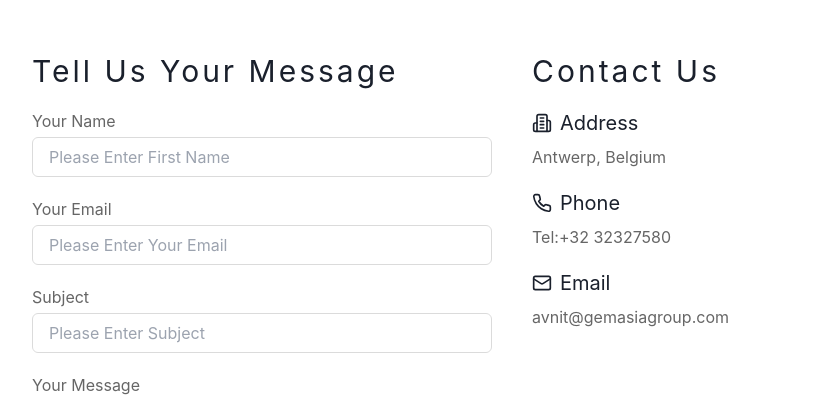
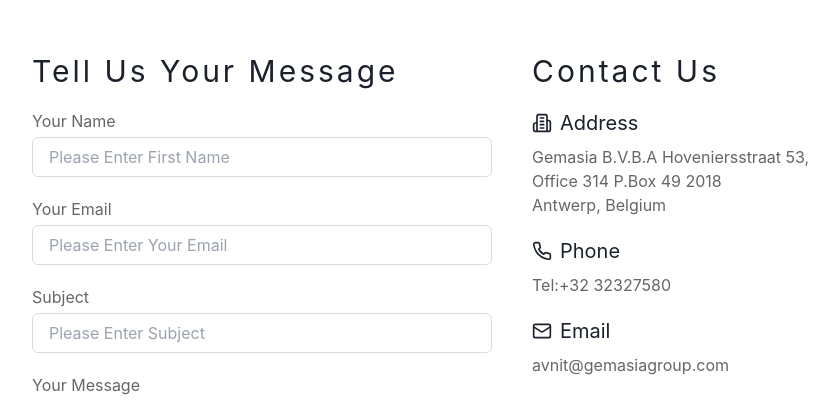
Before and after one commit to shailu7039/Gemasia, a React (Create React App) app: page /contact-us in a window 1280 px wide. Shown: the part 1351-1752 px from the top of the page, without its empty margins (128-967 px from the left). Built offline with nearby package versions, Linux system fonts and the light colour scheme.

Commit message:
some remove text

```diff
--- a/src/App.js
+++ b/src/App.js
@@ -1,5 +1,5 @@
 import { BrowserRouter as Router ,Routes,Route } from "react-router-dom";
-import React,{useEffect} from "react";
+import React,{} from "react";
 import { Navbar } from "./view/pages/navbar/Navbar";
 import { Footer } from "./view/pages/footer/Footer";
 import {Home} from "./view/pages/home/Home"
--- a/src/view/pages/aboutus/AboutUs.js
+++ b/src/view/pages/aboutus/AboutUs.js
@@ -1,7 +1,7 @@
 import React from 'react'
 import { AboutBanner } from './components/AboutBanner'
 import { AboutService } from './components/AboutService'
-import { AboutMission } from './components/AboutMission'
+// import { AboutMission } from './components/AboutMission'
 
 export const AboutUs = () => {
   return (
--- a/src/view/pages/collection/components/NonCertifiedDiamond.js
+++ b/src/view/pages/collection/components/NonCertifiedDiamond.js
@@ -1,6 +1,6 @@
 import React from 'react'
 import { Link } from 'react-router-dom'
-import { Select } from '@chakra-ui/react'
+// import { Select } from '@chakra-ui/react'
 import { CollectionBanner } from './CollectionBanner'
 export const NonCertifiedDiamond = () => {
   return (
--- a/src/view/pages/collection/components/ProductType.js
+++ b/src/view/pages/collection/components/ProductType.js
@@ -11,14 +11,14 @@ import {
     ModalBody,
     ModalCloseButton,
     useDisclosure,
-    Button,
+    // Button,
     FormControl,
     FormLabel
   } from '@chakra-ui/react'
 export const ProductType = () => {
     const { isOpen, onOpen, onClose } = useDisclosure()
     const initialRef = React.useRef(null)
-  const finalRef = React.useRef(null)
+    const finalRef = React.useRef(null)
     return (
         <div className='py-16'>
             <div className='flex justify-center items-center gap-10'>
--- a/src/view/pages/contact/components/ContactAddress.js
+++ b/src/view/pages/contact/components/ContactAddress.js
@@ -27,7 +27,7 @@ export const ContactAddress = () => {
         className="flex justify-center m-auto lg:py-20 md:py-10 py-8"
         data-aos="zoom-in"
       >
-        <iframe src="https://www.google.com/maps/embed?pb=!1m18!1m12!1m3!1d159791.75933951497!2d4.1929720600328295!3d51.26058146521626!2m3!1f0!2f0!3f0!3m2!1i1024!2i768!4f13.1!3m3!1m2!1s0x47c3f68ebfc3887d%3A0x3eaf448482a88ab8!2sAntwerp%2C%20Belgium!5e0!3m2!1sen!2sin!4v1739517341841!5m2!1sen!2sin" width="1200" height="450" style={{}} allowfullscreen="" loading="lazy" referrerpolicy="no-referrer-when-downgrade"></iframe>
+        <iframe src="https://www.google.com/maps/embed?pb=!1m18!1m12!1m3!1d2499.247983436896!2d4.414062292554123!3d51.21450725922028!2m3!1f0!2f0!3f0!3m2!1i1024!2i768!4f13.1!3m3!1m2!1s0x47c3f70251f2bab7%3A0x3761576ca5fdadbb!2sHoveniersstraat%2053%2F314%20p%2C%202018%20Antwerpen%2C%20Belgium!5e0!3m2!1sen!2sin!4v1739870758150!5m2!1sen!2sin" width="1200" height="450" allowfullscreen="" loading="lazy" referrerpolicy="no-referrer-when-downgrade"></iframe>
       </div>
     </div>
   );
--- a/src/view/pages/contact/components/ContactForm.js
+++ b/src/view/pages/contact/components/ContactForm.js
@@ -1,7 +1,7 @@
 import React, { useState } from "react";
 import { Input, Textarea } from "@chakra-ui/react";
 import { Building2, MailIcon, Phone } from "lucide-react";
-import { Link } from "react-router-dom";
+// import { Link } from "react-router-dom";
 import axios from "axios"; // If using axios
 
 export const ContactForm = () => {
@@ -104,7 +104,7 @@ export const ContactForm = () => {
                 <Building2 className="lg:w-5 md:w-0 w-5 lg:h-5 md:h-0 h-5" />
                 <p className="lg:text-xl md:text-xl text-lg">Address</p>
               </div>
-              <p className="pt-2 text-666666">Antwerp, Belgium</p>
+              <p className="pt-2 text-666666">Gemasia B.V.B.A Hoveniersstraat 53,<br/> Office 314 P.Box 49 2018  <br/>Antwerp, Belgium</p>
             </div>
             <div className="flex items-center gap-2 pt-5">
               <Phone className="lg:w-5 md:w-0 w-5 lg:h-5 md:h-0 h-5" />
```
